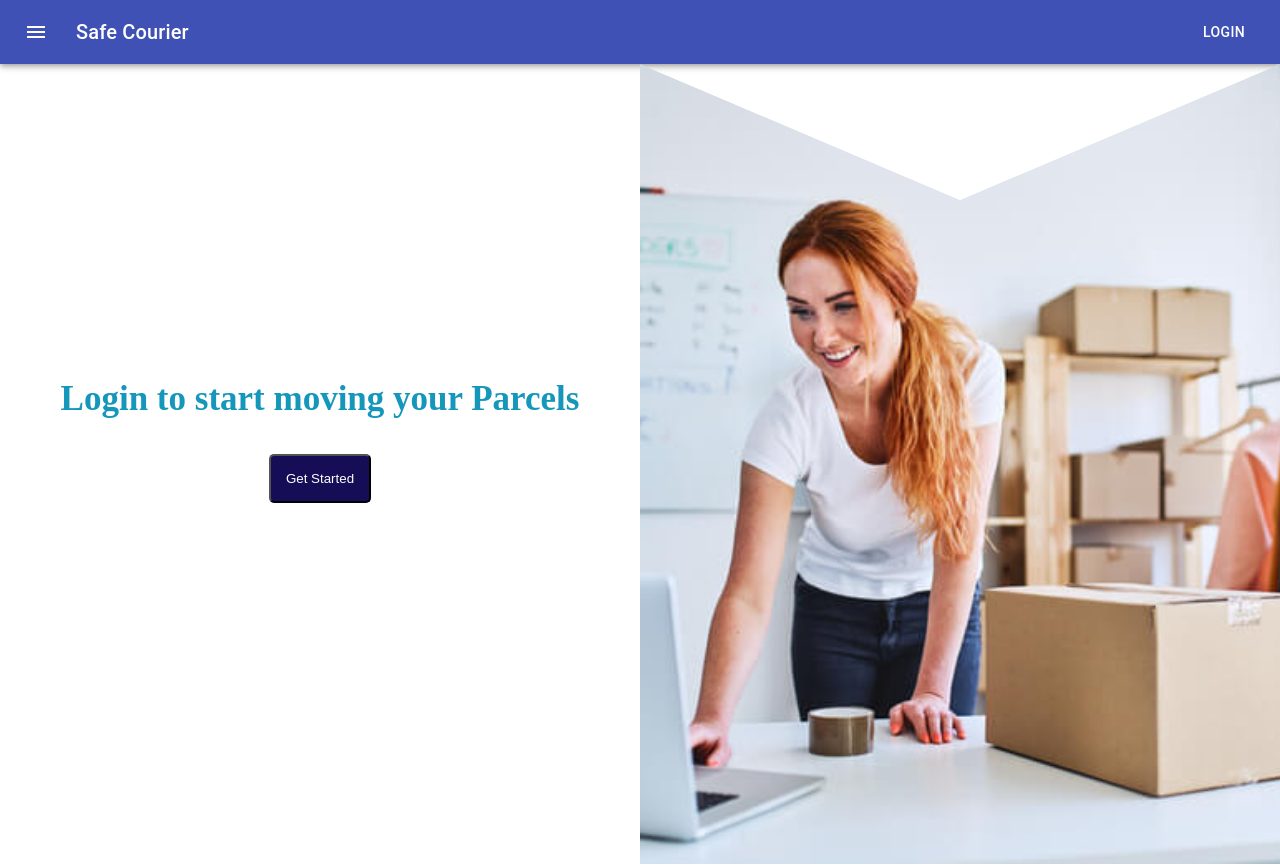
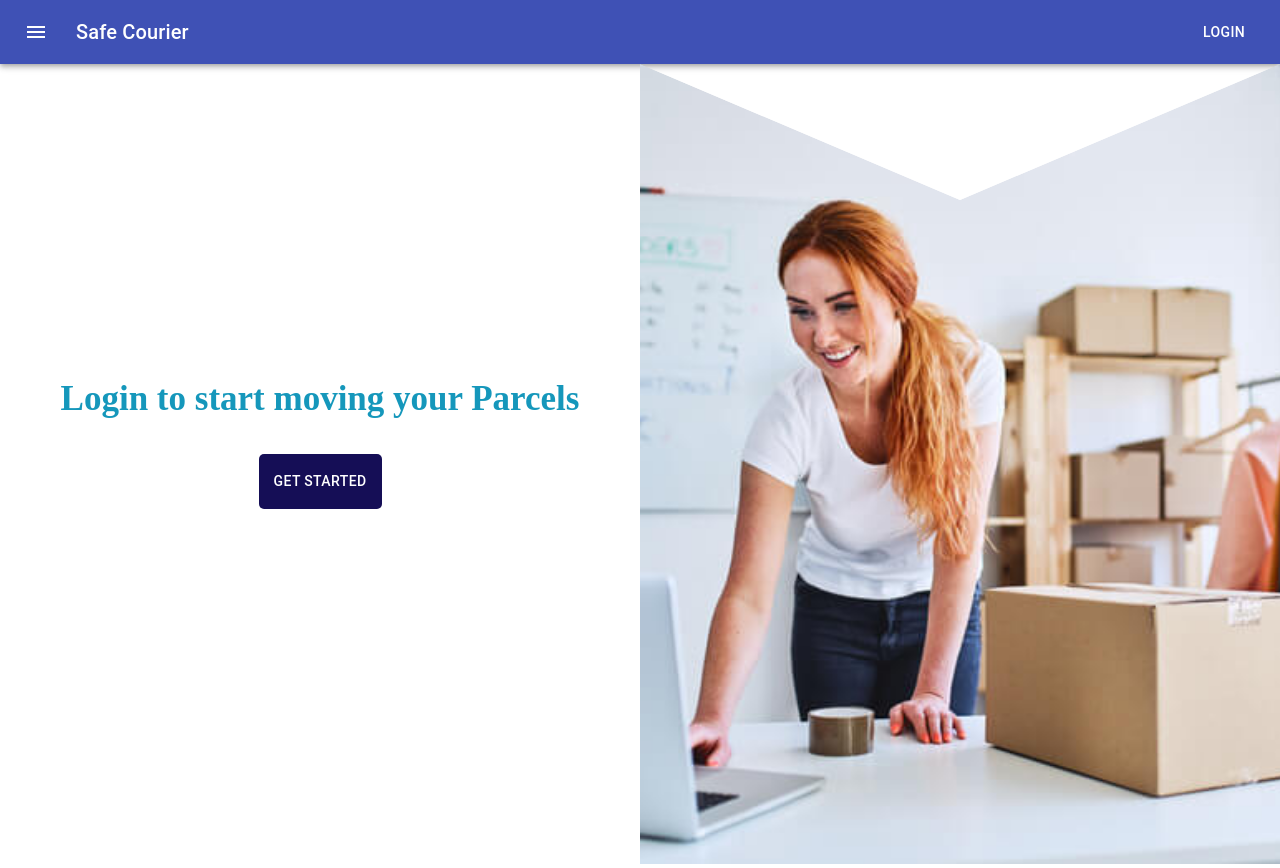
Before and after one commit to isiagi/safe-courier-frontend, a React (Create React App) app: page / in a window 1280 px wide. Built offline with nearby package versions, Linux system fonts and the light colour scheme.

Commit message:
adds button

```diff
--- a/src/componets/Home/Home.js
+++ b/src/componets/Home/Home.js
@@ -1,6 +1,7 @@
 import React from 'react'
 import { Link} from 'react-router-dom'
 import photo from '../images/1.jpg'
+import { Button } from '@material-ui/core'
 import "react-responsive-carousel/lib/styles/carousel.min.css"; // requires a loader
 import { Carousel } from 'react-responsive-carousel';
 import Nav from '../Navbar/Navbar'
@@ -27,7 +28,7 @@ const link = {textDecoration: 'none',
                 </div>
                 <div>
                 <h3 style={{fontSize: '35px', color: '#1597BB'}}>Login to start moving your Parcels</h3>
-                <button style={sty}><Link to='/login' style={link}>Get Started</Link></button>
+                <Button style={sty}><Link to='/login' style={link}>Get Started</Link></Button>
                 </div>
             </Carousel>
             </div>
```
